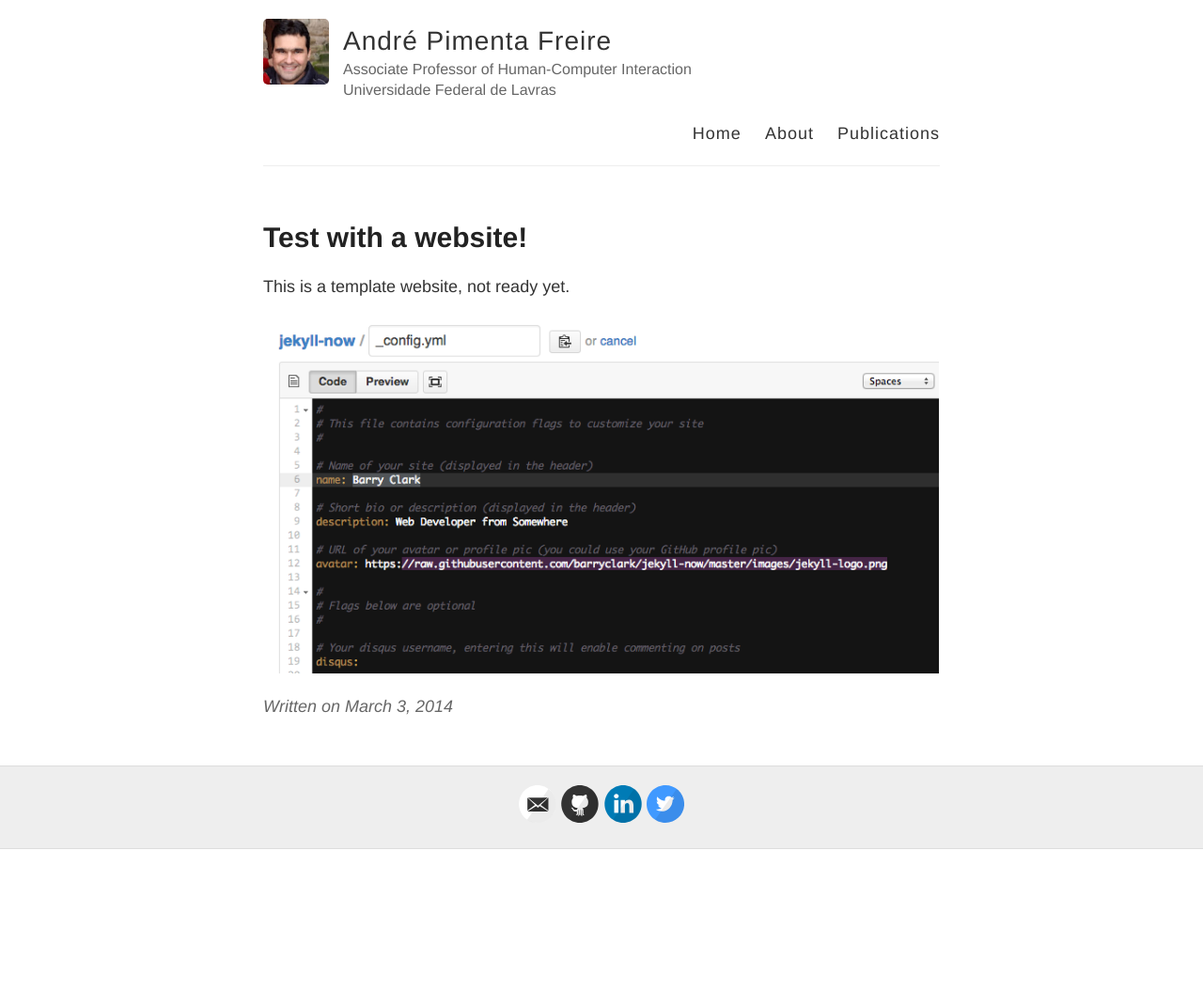
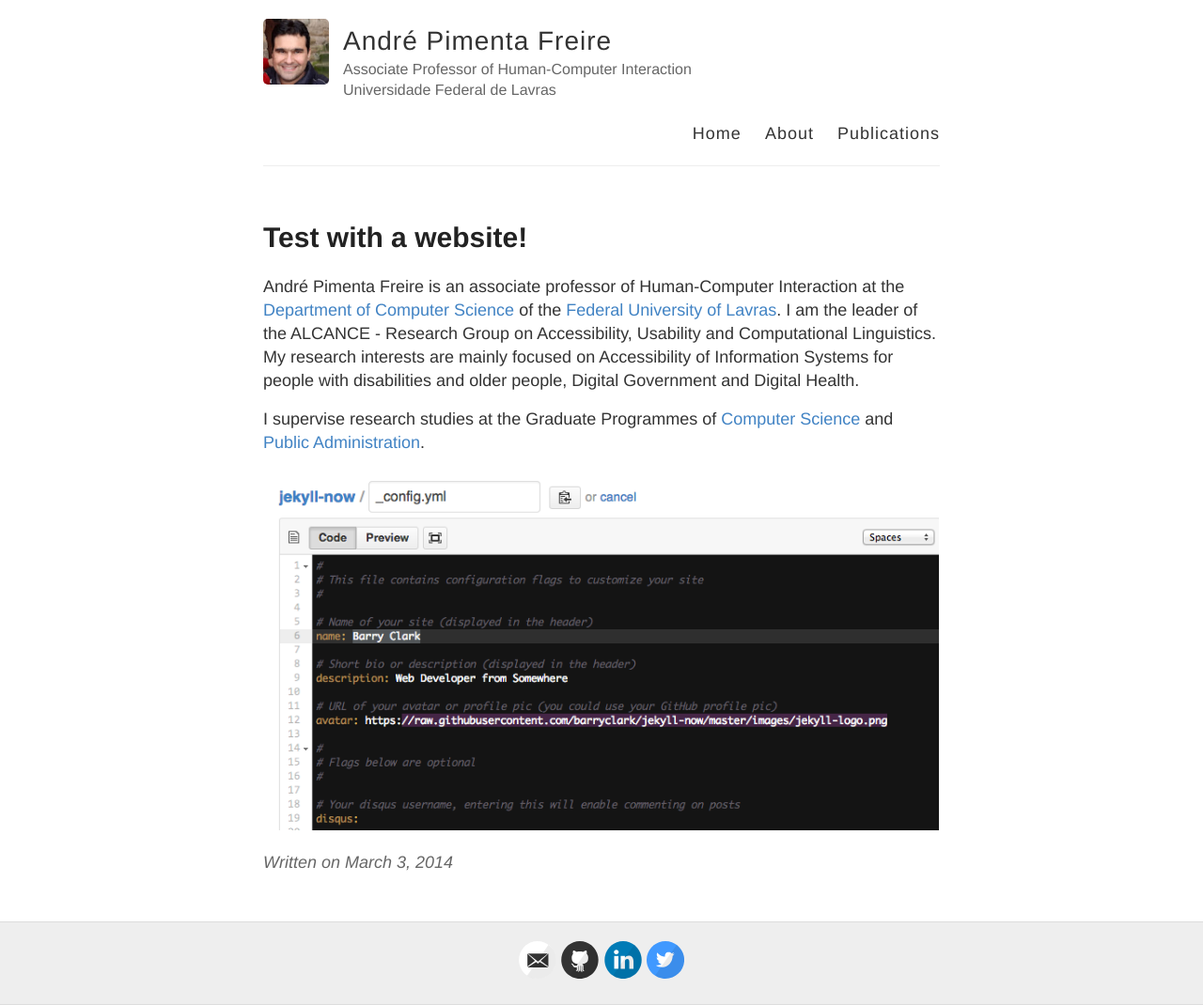
Before and after one commit to apfreire/apfreire.github.io, a Jekyll site: the page built from _posts/2014-3-3-Hello-World.md, in a window 1280 px wide. Shown: the whole page at 94% size. Built offline with Jekyll 4.4.1, drawn with Linux system fonts in a browser that asks for light colours; before the commit the page ends 904 px from its top, so only the background shows below that.

Commit message:
Update 2014-3-3-Hello-World.md

```diff
--- a/_posts/2014-3-3-Hello-World.md
+++ b/_posts/2014-3-3-Hello-World.md
@@ -3,6 +3,8 @@ layout: post
 title: Test with a website!
 ---
 
-This is a template website, not ready yet.
+André Pimenta Freire is an associate professor of Human-Computer Interaction at the [Department of Computer Science](http://www.dcc.ufla.br) of the [Federal University of Lavras](http://www.ufla.br).  I am the leader of the ALCANCE - Research Group on Accessibility, Usability and Computational Linguistics. My research interests are mainly focused on Accessibility of Information Systems for people with disabilities and older people, Digital Government and Digital Health.
+
+I supervise research studies at the Graduate Programmes of [Computer Science](https://prpg.ufla.br/_ppg/computacao/) and [Public Administration](https://sigaa.ufla.br/sigaa/public/programa/portal.jsf?lc=pt_BR&id=1844).
 
 ![_config.yml]({{ site.baseurl }}/images/config.png)
```
